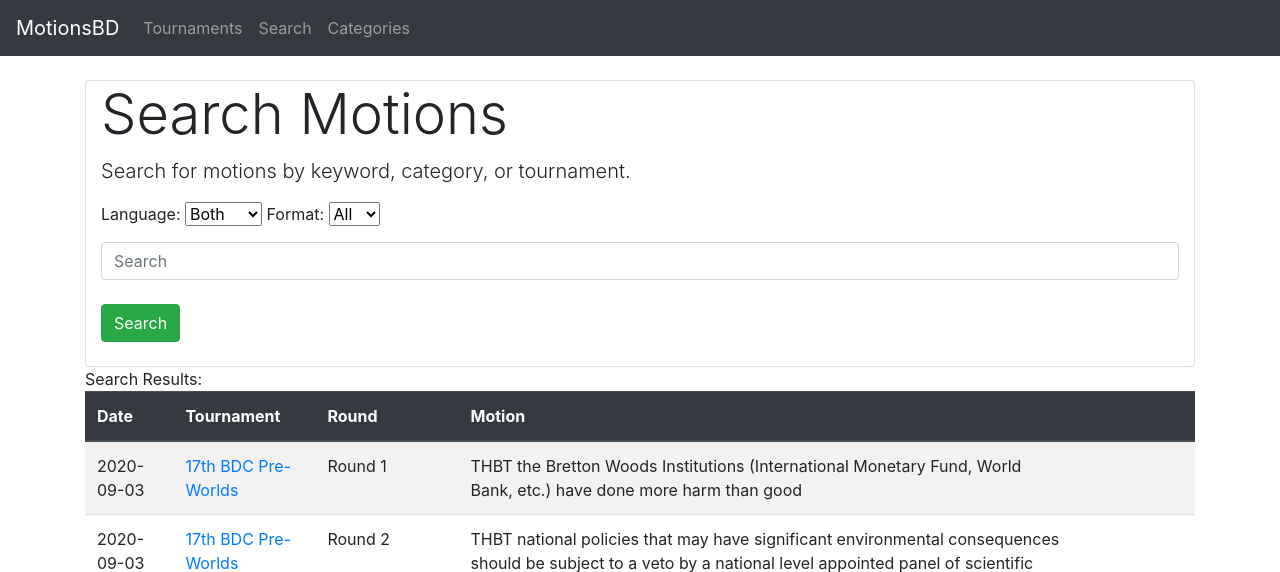
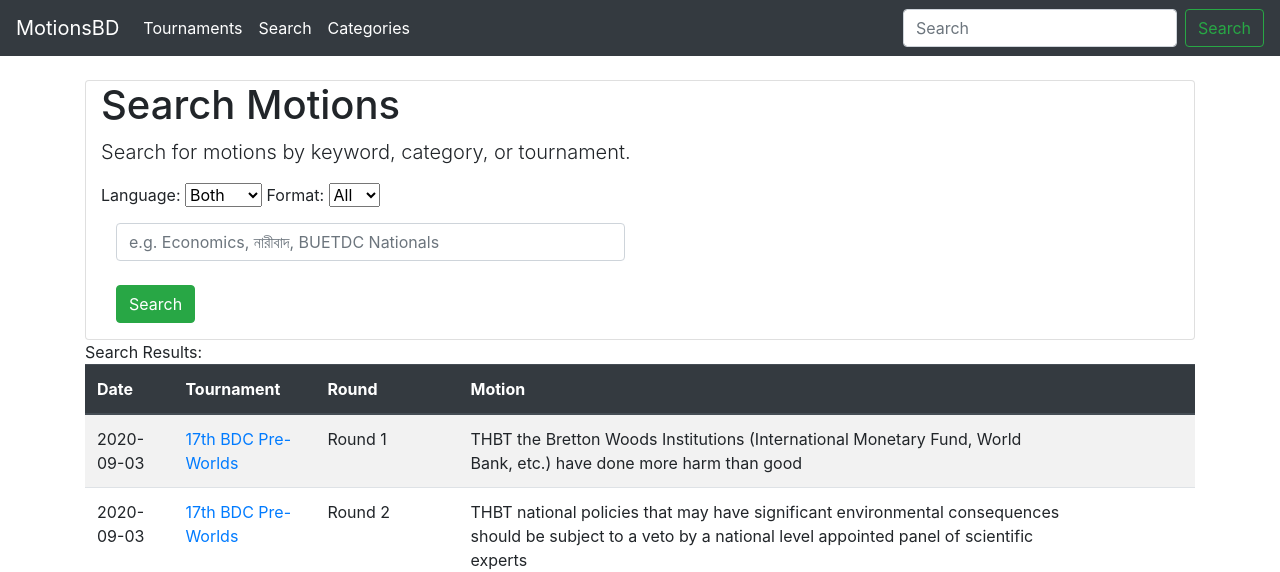
Before and after one commit to DhruboKamal/MotionBD, a Django app: page /search in a window 1280 px wide. Shown: the top 572 px of the page. Run offline with Django 3.2, Linux system fonts and the light colour scheme; data comes from the database, SQL or seed files in the repository; some libraries are stand-ins or nearby versions.

Commit message:
Advance search

```diff
--- a/dir/templates/dir/base.html
+++ b/dir/templates/dir/base.html
@@ -23,11 +23,16 @@
             <span class="navbar-toggler-icon"></span>
         </button>
         <div class="collapse navbar-collapse" id="navbarNavAltMarkup">
-            <div class="navbar-nav">
-                <a class="nav-item nav-link" href="{% url 'tournaments' %}">Tournaments <span class="sr-only">(current)</span></a>
-                <a class="nav-item nav-link" href="{% url 'search' %}">Search <span class="sr-only">(current)</span></a>
-                <a class="nav-item nav-link " href="{% url 'categories' %}">Categories</a>
-            </div>
+            <ul class="navbar-nav mr-auto">
+                <li class="nav-item active"><a class="nav-item nav-link" href="{% url 'tournaments' %}">Tournaments <span class="sr-only">(current)</span></a></li>
+                <li class="nav-item active"><a class="nav-item nav-link" href="{% url 'search' %}">Search <span class="sr-only">(current)</span></a></li>
+                <li class="nav-item active"><a class="nav-item nav-link " href="{% url 'categories' %}">Categories</a></li>
+            </ul>
+
+            <form class="form-inline my-2 my-lg-0" role="search" method="get" action="/search">
+                <input class="form-control mr-sm-2" type="search" placeholder="Search" aria-label="Search" name="KeyWord">
+                <button class="btn btn-outline-success my-2 my-sm-0" type="submit">Search</button>
+            </form>
         </div>
     </nav>
     <div class="buffer" style="height: 5rem;"></div>
--- a/dir/templates/dir/filter.html
+++ b/dir/templates/dir/filter.html
@@ -20,7 +20,7 @@
 </form>
 {% if ln != 'both' or fmt != 'all' %}
 {% if ln != None or fmt != None %}
-<div class="alert alert-secondary" role="alert">
+<div class="alert alert-info" role="alert">
     Showing only {% if ln == 'bn' %} Bangla {% elif ln == 'en' %} English {% endif %} {% if fmt == 'ap' %} Asian Parliamentary {% elif fmt == 'bp' %} British Parliamentary {% elif fmt == '3v3' %} 3v3 {% endif %} results.
 </div>
 {% endif %}
--- a/dir/templates/dir/search.html
+++ b/dir/templates/dir/search.html
@@ -2,10 +2,10 @@
 {% block content %}
     <div class="card">
         <div class="container">
-        <h3 class="display-4">Search Motions</h3>
+            <h1>Search Motions</h1>
             <p class="lead">Search for motions by keyword, category, or tournament.</p>
             <!-- Search form -->
-        <form action="" method="GET" class="form">
+            <p action="" method="GET" class="form">
             <p> Language:
                 <select name="Lang" class="">
                     <option value="both"> Both </option>
@@ -19,12 +19,13 @@
                     <option value="bp"> BP </option>
                     <option value="3v3"> 3v3 </option>
                 </select>
-            </p>
-            <input class="form-control" type="text" name="KeyWord" placeholder="Search" aria-label="Search">
+
+            <div class="col-md-6 ">
+                <input class="form-control" type="text" name="KeyWord" placeholder="e.g. Economics, নারীবাদ, BUETDC Nationals" aria-label="Search">
                 <!-- input type="submit" value="Filter" -->
                 <br><button type="submit" class="btn btn-success"> Search </button>
-
-            <br><br>
+            </div>
+            </p>
             </form>
 
         </div>
--- a/dir/views.py
+++ b/dir/views.py
@@ -1,5 +1,6 @@
 from django.shortcuts import render
 from django.http import Http404
+from django.db.models import Q
 from .models import Tournament, Motion, Category
 
 
@@ -64,8 +65,8 @@ def search(request):
     if fmt and fmt != 'all':
         all_motions = all_motions.filter(tournament__format=fmt)
     if kw:
-        all_motions = all_motions.filter(motion_text__contains=kw)
-    context = {'all_motions': all_motions, 'ln': ln, 'fmt': fmt}
+        all_motions = all_motions.filter(Q(motion_text__contains=kw) | Q(category__category_text__contains=kw) | Q(category__alt_text__contains=kw) | Q(tournament__tournament_name__contains=kw))
+    context = {'all_motions': all_motions, 'ln': ln, 'fmt': fmt, 'kw': kw}
     return render(request, 'dir/search.html', context)
 
 
```
Lines whose indentation alone changed are shown as unchanged.
